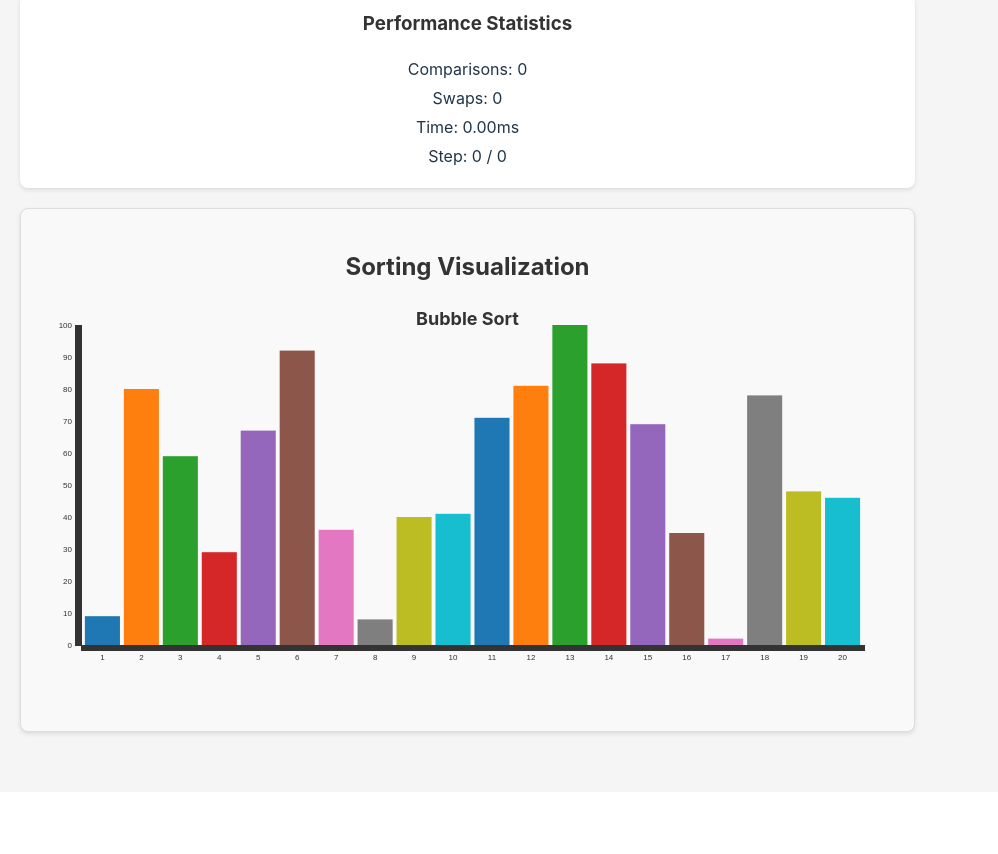
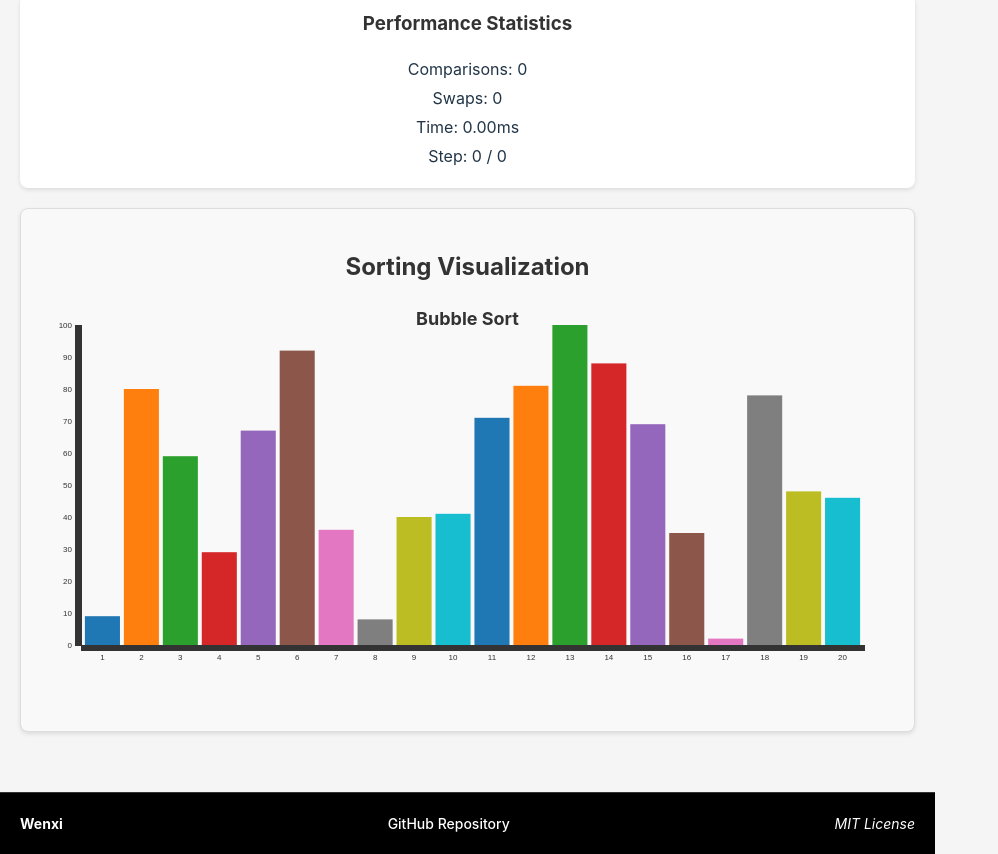
Before and after one commit to Wenaixi/Algorithm-demonstration, a React (Vite) app: page / in a window 1280 px wide. Shown: the part 285-1139 px from the top of the page, without its empty margins (0-998 px from the left). Before the commit the page ends 1077 px from the top, so only its background shows below. Built offline with nearby package versions, Linux system fonts and the light colour scheme.

Commit message:
feat: add footer component and update main app layout

```diff
--- a/src/App.css
+++ b/src/App.css
@@ -16,7 +16,7 @@ body {
 }
 
 .App-header {
-  background-color: #282c34;
+  background-color: #000000;
   padding: 20px;
   color: white;
 }
--- a/src/App.jsx
+++ b/src/App.jsx
@@ -4,6 +4,7 @@
 import React, { useState, useEffect, useCallback, useRef } from 'react';
 import './App.css';
 import SortingVisualizer from './components/SortingVisualizer';
+import Footer from './components/Footer';
 import { generateRandomArray } from './utils/dataGenerator';
 import { bubbleSortSteps } from './algorithms/bubbleSort';
 import { selectionSortSteps } from './algorithms/selectionSort';
@@ -22,6 +23,7 @@ function App() {
   const [currentStep, setCurrentStep] = useState(0);
   const [totalSteps, setTotalSteps] = useState(0);
   const [steps, setSteps] = useState([]);
+
 
   const sortingTimeoutRef = useRef(null);
 
@@ -98,20 +100,21 @@ function App() {
   };
 
   const handleSort = () => {
-    if (isSorting && !isPaused) return;
+    if (isSorting && !isPaused) return; // 正在排序中，不做任何操作
 
-    // If we're paused, resume sorting
-    if (isPaused) {
+    // 如果已暂停，继续排序
+    if (isPaused && isSorting) {
       setIsPaused(false);
       visualizeSorting();
       return;
     }
 
+    // 开始新的排序
     setIsSorting(true);
-    setIsPaused(false);
+    setIsPaused(true); // 初始状态为暂停，显示"Begin"
     setCurrentStep(0);
 
-    // Select the appropriate sorting algorithm with steps
+    // 选择对应的排序算法
     let sortFunction;
     switch (algorithm) {
       case 'bubble':
@@ -133,14 +136,11 @@ function App() {
         sortFunction = bubbleSortSteps;
     }
 
-    // Execute the sorting algorithm with steps
+    // 执行排序算法
     const result = sortFunction(data);
     setSteps(result.steps);
     setTotalSteps(result.steps.length);
     setStats(result.stats);
-
-    // Start visualization
-    visualizeSorting();
   };
 
   const visualizeSorting = useCallback(() => {
@@ -197,7 +197,7 @@ function App() {
 
   // Effect to handle step changes
   useEffect(() => {
-    if (isSorting && !isPaused && currentStep < totalSteps) {
+    if (isSorting && !isPaused && currentStep <= totalSteps) {
       visualizeSorting();
     }
 
@@ -294,7 +294,7 @@ function App() {
 
           <div className="control-group buttons">
             <button onClick={handleSort} disabled={isSorting && !isPaused}>
-              {isSorting && !isPaused ? 'Sorting...' : isPaused ? 'Resume' : 'Sort'}
+              {isSorting && !isPaused ? 'Sorting...' : isPaused && isSorting ? 'Begin' : 'Sort'}
             </button>
             <button onClick={handlePause} disabled={!isSorting || isPaused}>
               Pause
@@ -318,6 +318,7 @@ function App() {
 
 
       </main>
+      <Footer />
     </div>
   );
 }
--- /dev/null
+++ b/src/components/Footer.css
@@ -0,0 +1,42 @@
+.footer {
+  background-color: #000000;
+  border-top: 1px solid #333333;
+  padding: 20px 0;
+  margin-top: auto;
+  width: 100%;
+  position: relative;
+  bottom: 0;
+  left: 0;
+}
+
+.footer-content {
+  display: flex;
+  justify-content: space-between;
+  align-items: center;
+  max-width: 1200px;
+  margin: 0 auto;
+  padding: 0 20px;
+  font-size: 14px;
+  color: #ffffff;
+}
+
+.author {
+  font-weight: bold;
+  color: #ffffff;
+}
+
+.github-link {
+  color: #ffffff;
+  text-decoration: none;
+  transition: color 0.3s;
+}
+
+.github-link:hover {
+  color: #cccccc;
+  text-decoration: underline;
+}
+
+.license {
+  font-style: italic;
+  color: #ffffff;
+}
--- /dev/null
+++ b/src/components/Footer.jsx
@@ -0,0 +1,23 @@
+import React from 'react';
+import './Footer.css';
+
+const Footer = () => {
+  return (
+    <footer className="footer">
+      <div className="footer-content">
+        <span className="author">Wenxi</span>
+        <a
+          href="https://github.com/Wenaixi/Algorithm-demonstration"
+          target="_blank"
+          rel="noopener noreferrer"
+          className="github-link"
+        >
+          GitHub Repository
+        </a>
+        <span className="license">MIT License</span>
+      </div>
+    </footer>
+  );
+};
+
+export default Footer;
```
